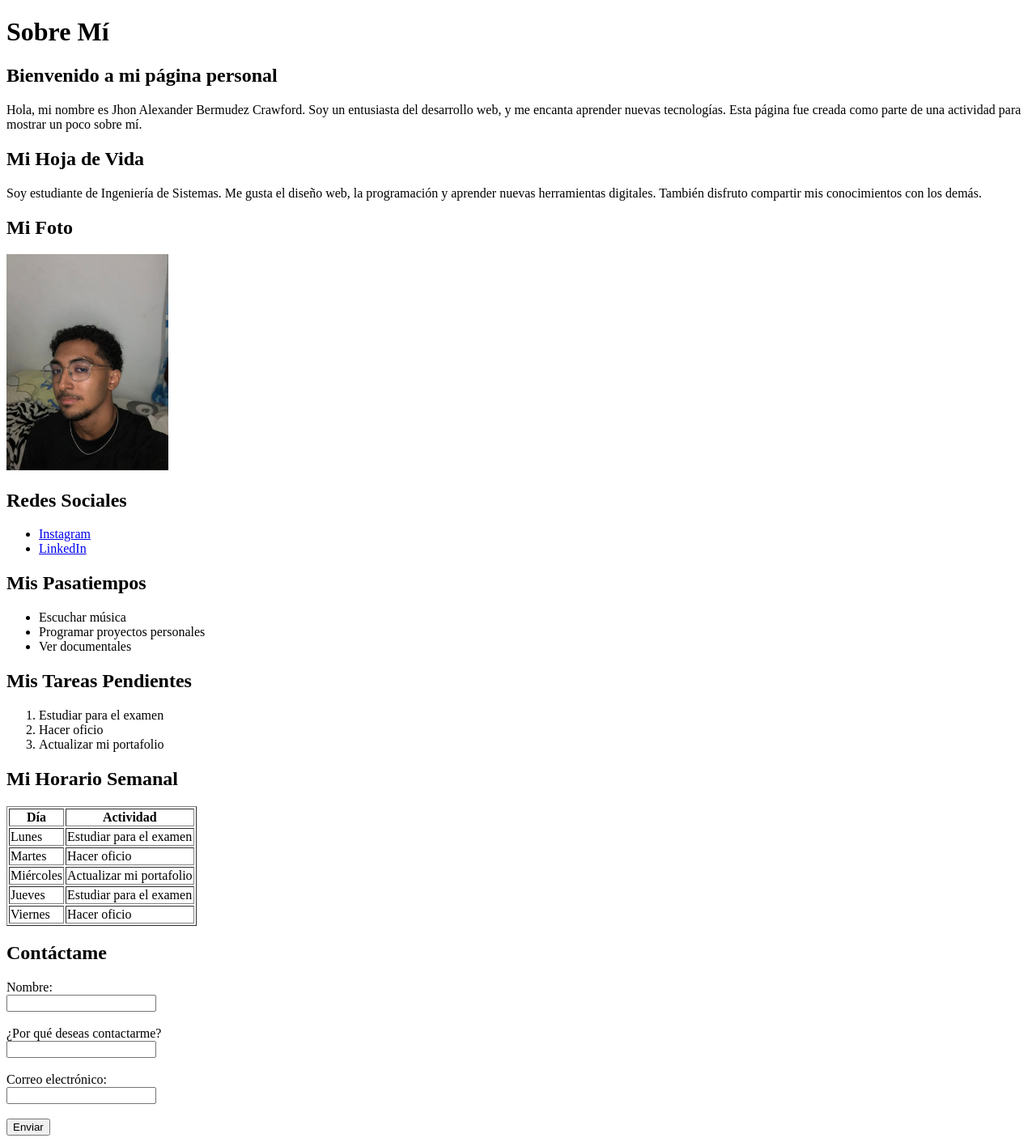
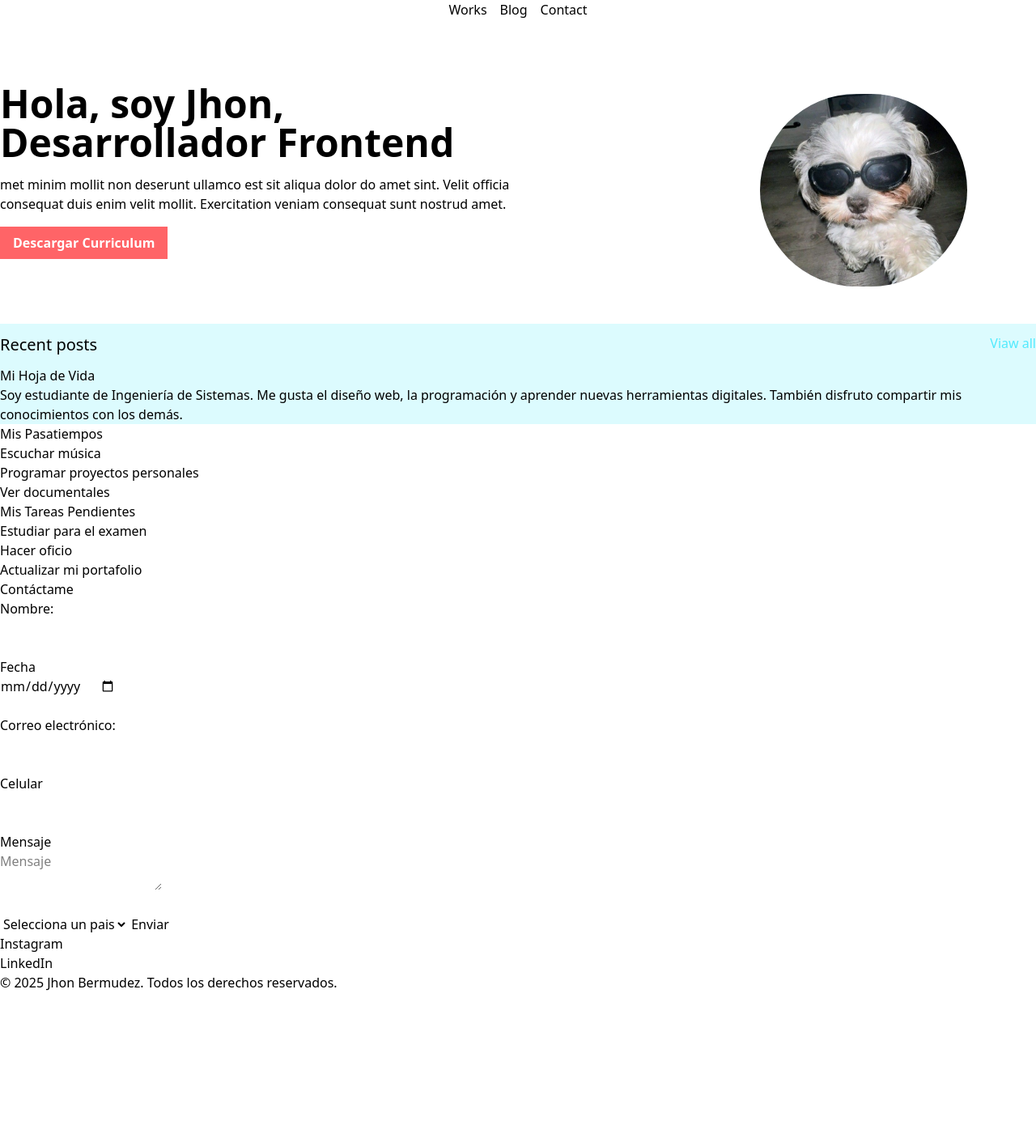
Before and after one commit to ArnosBC/laboratorio-entregable-1, a website: page index.html in a window 1280 px wide. Shown: the top 1406 px of the page at 81% size. After the commit the page ends 1226 px from the top, so only its background shows below. Drawn offline with Linux system fonts and the light colour scheme.

Commit message:
Actualizacion del entregable

```diff
--- /dev/null
+++ b/formulario.js
@@ -0,0 +1,18 @@
+const form = document.getElementById("registroForm");
+
+form.addEventListener("submit", function (event) {
+event.preventDefault()
+
+const nombre = form.nombre.value.trim();
+const fecha = form.fecha.value.trim();
+const email = form.email.value.trim();
+const celular = form.celular.value.trim();
+const mensaje = form.mensaje.value.trim();
+const pais = form.pais.value.trim();
+
+if((nombre != null) && (fecha != null)  && (email != null) && (celular != null) && (mensaje != null) && (pais != null)){
+    alert("¡Bienvenido/a, "+ nombre + "!Gracias por compeltar el formulario!");
+ } else {
+    alert("Por favor, completa todos los campos.");
+}
+})
--- a/index.html
+++ b/index.html
@@ -4,37 +4,56 @@
   <meta charset="UTF-8" />
   <meta name="viewport" content="width=device-width, initial-scale=1.0"/>
   <title>Sobre Mi</title>
+  <link href="./output.css" rel="stylesheet">
 </head>
 <body>
 
-  <!-- Encabezado principal -->
-  <header>
-    <h1>Sobre Mí</h1>
-    <h2>Bienvenido a mi página personal</h2>
+  <header class="container mx-auto">
+    <nav>
+      <ul class="flex justify-center gap-4">
+        <li class="">Works</li>
+        <li>Blog</li>
+        <li>Contact</li>
+      </ul>
+    </nav>
   </header>
 
+
   <main>
-    <section>
-      <p>Hola, mi nombre es Jhon Alexander Bermudez Crawford. Soy un entusiasta del desarrollo web, y me encanta aprender nuevas tecnologías. Esta página fue creada como parte de una actividad para mostrar un poco sobre mí.</p>
+    <section class="container mx-auto py-12 md:py-20">
+      <div class="flex flex-col md:flex-row items-center justify-between">
+        <div class="md:w-1/2 mb-8 md:mb-0 space-y-4">
+          <h1 class="text-5xl font-bold">Hola, soy Jhon, <br> Desarrollador Frontend</h1>
+          <p>met minim mollit non deserunt ullamco est sit aliqua dolor do amet sint. Velit officia consequat duis
+            enim velit mollit. Exercitation veniam consequat sunt nostrud amet.</p>
+          <button class="bg-red-400 px-4 py-2 text-white font-semibold hover:bg-red-500 cursor-pointer">Descargar Curriculum</button>
+        </div>
+        <div class="md:w-1/3">
+          <div class="w-48 h-48 md:w-64 mx-auto">
+            <img class="rounded-full bg-blue-50 object-cover" src="/assets/photoperfil.jpg" alt="Foto de Jhon Bermudez" width={250}
+            height={250}>
+          </div>
+        </div>
+      </div>
     </section>
 
-    <section>
-      <h2>Mi Hoja de Vida</h2>
-      <p>Soy estudiante de Ingeniería de Sistemas. Me gusta el diseño web, la programación y aprender nuevas herramientas digitales. También disfruto compartir mis conocimientos con los demás.</p>
+    <section class="mx-auto bg-cyan-100/70">
+      <div class="container mx-auto">
+        <div class="flex justify-between py-3">
+          <h1 class="text-xl">Recent posts</h1>
+          <a class="text-cyan-300" href="">Viaw all</a>
+        </div>
+        <div>
+          <div>
+
+          </div>
+        </div>
+        <h2>Mi Hoja de Vida</h2>
+        <p>Soy estudiante de Ingeniería de Sistemas. Me gusta el diseño web, la programación y aprender nuevas herramientas digitales. También disfruto compartir mis conocimientos con los demás.</p>
+      </div>
     </section>
 
-    <section>
-      <h2>Mi Foto</h2>
-      <img src="/assets/JhonBermudez.jpg" alt="Foto de Jhon Bermudez" width="200">
-
-      <h2>Redes Sociales</h2>
-      <ul>
-        <li><a href="https://www.instagram.com/jhonbc__/" target="_blank">Instagram</a></li>
-        <li><a href="https://www.linkedin.com/in/jhon-bermudez-57492131b/" target="_blank">LinkedIn</a></li>
-      </ul>
-    </section>
-
-    <section>
+    <section class="container mx-auto">
       <h2>Mis Pasatiempos</h2>
       <ul>
         <li>Escuchar música</li>
@@ -50,60 +69,43 @@
       </ol>
     </section>
 
-    <section>
-      <h2>Mi Horario Semanal</h2>
-      <table border="1">
-        <thead>
-          <tr>
-            <th>Día</th>
-            <th>Actividad</th>
-          </tr>
-        </thead>
-        <tbody>
-          <tr>
-            <td>Lunes</td>
-            <td>Estudiar para el examen</td>
-          </tr>
-          <tr>
-            <td>Martes</td>
-            <td>Hacer oficio</td>
-          </tr>
-          <tr>
-            <td>Miércoles</td>
-            <td>Actualizar mi portafolio</td>
-          </tr>
-          <tr>
-            <td>Jueves</td>
-            <td>Estudiar para el examen</td>
-          </tr>
-          <tr>
-            <td>Viernes</td>
-            <td>Hacer oficio</td>
-          </tr>
-        </tbody>
-      </table>
-    </section>
-
-    <section>
+    <section class="container mx-auto">
       <h2>Contáctame</h2>
-      <form>
+      <form id="registroForm" class="">
         <label for="nombre">Nombre:</label><br>
         <input type="text" id="nombre" name="nombre"><br><br>
 
-        <label for="motivo">¿Por qué deseas contactarme?</label><br>
-        <input type="text" id="motivo" name="motivo"><br><br>
+        <label for="motivo">Fecha</label><br>
+        <input type="date" id="fecha" name="Fecha"><br><br>
 
         <label for="correo">Correo electrónico:</label><br>
         <input type="email" id="correo" name="correo"><br><br>
+
+        <label for="correo">Celular</label><br>
+        <input type="tel" id="celular" name="Celular"><br><br>
+
+        <label for="mensaje">Mensaje</label><br>
+        <textarea name="correo" id="mensaje" placeholder="Mensaje"></textarea><br><br>
+
+          <select name="pais">
+            <option value="">Selecciona un pais</option>
+            <option value="Colombia">Colombia</option>
+            <option value="Mexico">Mexico</option>
+          </select>
 
         <button type="submit">Enviar</button>
       </form>
     </section>
   </main>
 
-  <footer>
+  <footer class="container mx-auto">
+    <ul>
+      <li><a href="https://www.instagram.com/jhonbc__/" target="_blank">Instagram</a></li>
+      <li><a href="https://www.linkedin.com/in/jhon-bermudez-57492131b/" target="_blank">LinkedIn</a></li>
+    </ul>
     <p>&copy; 2025 Jhon Bermudez. Todos los derechos reservados.</p>
   </footer>
+</body>
+<script src="./formulario.js"></script>
 
-</body>
 </html>
--- /dev/null
+++ b/input.css
@@ -0,0 +1 @@
+@import "tailwindcss";
```
Also changed, not shown: package.json (added, +23 -0 lines), assets/photoperfil.jpg (added), output.css (added), 1 other file.
